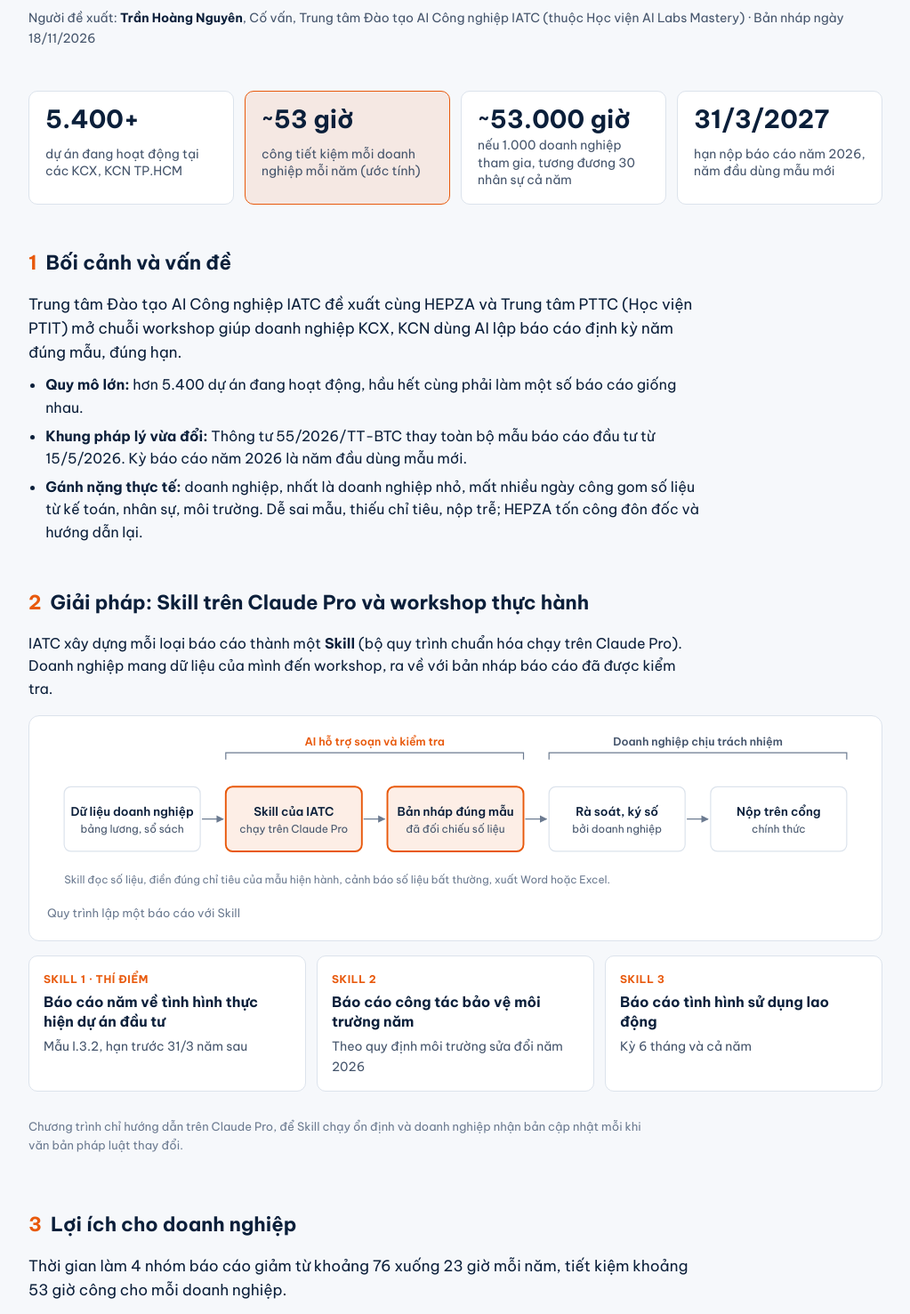
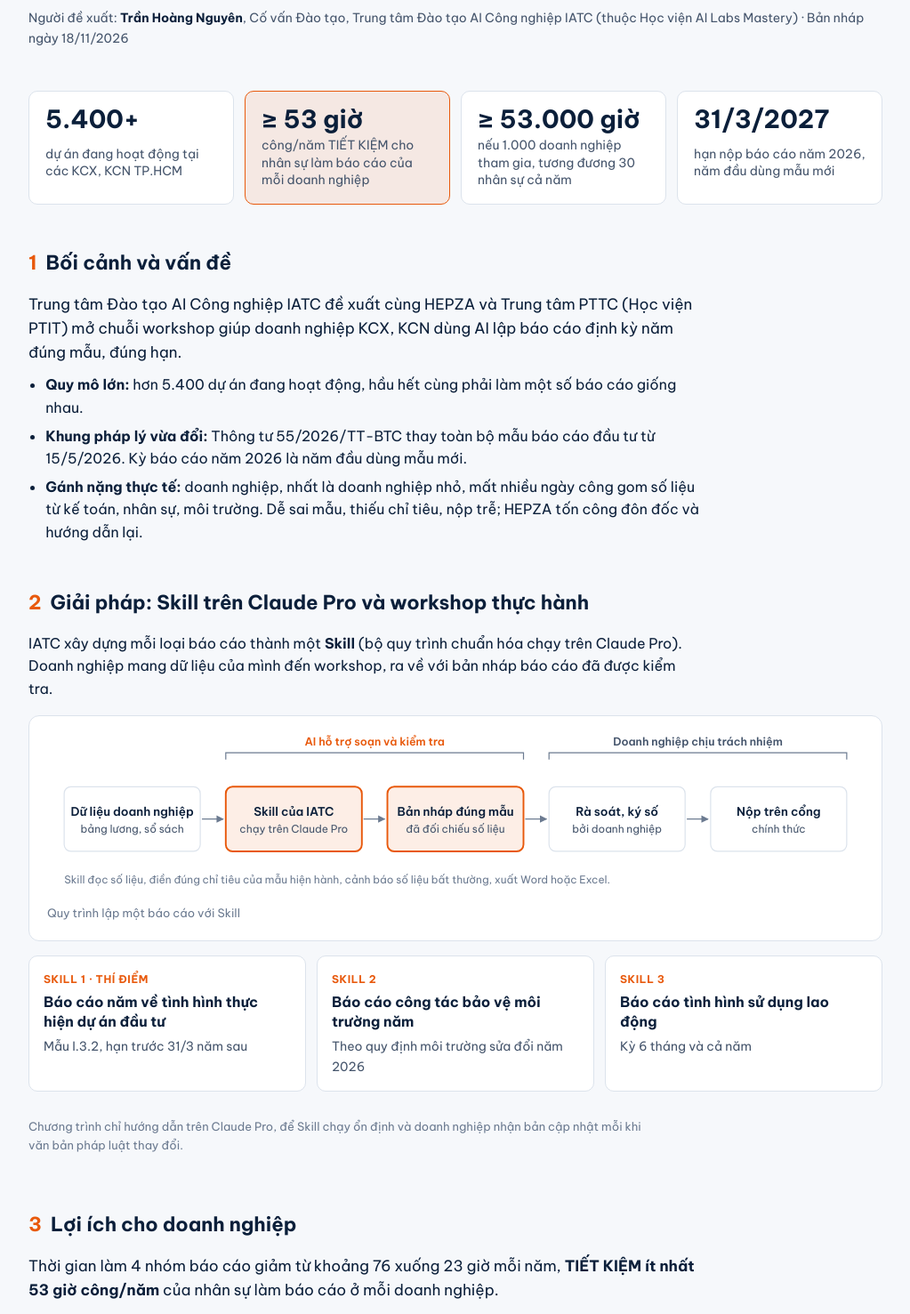
Before and after one commit to iatc18/iatc-hepza-de-xuat, a plain HTML site: page index.html in a window 1280 px wide. Shown: the part 254-1731 px from the top of the page at 89% size, without its empty margins (128-1151 px from the left). Drawn offline with Linux system fonts and the light colour scheme.

Commit message:
Bỏ số tiền và nguồn VCCI; ghi tiết kiệm ít nhất 53 giờ công/năm; chức danh Cố vấn Đào tạo
Co-Authored-By: Claude Opus 5.5 <noreply@anthropic.com>
Claude-Session: https://claude.ai/code/session_01XFaHGt9nxSmZ2yH3cHCEn6

```diff
--- a/index.html
+++ b/index.html
@@ -100,13 +100,13 @@ footer { border-top: 1px solid var(--rule); padding-top: 16px; color: var(--ink-
   <header>
     <div class="eyebrow">Đề xuất hợp tác · HEPZA · PTTC · IATC</div>
     <h1>Ứng dụng AI hỗ trợ doanh nghiệp KCX, KCN lập báo cáo năm</h1>
-    <div class="meta">Người đề xuất: <strong>Trần Hoàng Nguyên</strong>, Cố vấn, Trung tâm Đào tạo AI Công nghiệp IATC (thuộc Học viện AI Labs Mastery) · Bản nháp ngày 18/11/2026</div>
+    <div class="meta">Người đề xuất: <strong>Trần Hoàng Nguyên</strong>, Cố vấn Đào tạo, Trung tâm Đào tạo AI Công nghiệp IATC (thuộc Học viện AI Labs Mastery) · Bản nháp ngày 18/11/2026</div>
   </header>
 
   <div class="stats" aria-label="Số liệu chính">
     <div class="stat"><b>5.400+</b><span>dự án đang hoạt động tại các KCX, KCN TP.HCM</span></div>
-    <div class="stat key"><b>~53 giờ</b><span>công tiết kiệm mỗi doanh nghiệp mỗi năm (ước tính)</span></div>
-    <div class="stat"><b>~53.000 giờ</b><span>nếu 1.000 doanh nghiệp tham gia, tương đương 30 nhân sự cả năm</span></div>
+    <div class="stat key"><b>≥ 53 giờ</b><span>công/năm TIẾT KIỆM cho nhân sự làm báo cáo của mỗi doanh nghiệp</span></div>
+    <div class="stat"><b>≥ 53.000 giờ</b><span>nếu 1.000 doanh nghiệp tham gia, tương đương 30 nhân sự cả năm</span></div>
     <div class="stat"><b>31/3/2027</b><span>hạn nộp báo cáo năm 2026, năm đầu dùng mẫu mới</span></div>
   </div>
 
@@ -175,7 +175,7 @@ footer { border-top: 1px solid var(--rule); padding-top: 16px; color: var(--ink-
 
   <section id="loi-ich">
     <h2><span class="n">3</span>Lợi ích cho doanh nghiệp</h2>
-    <div class="prose"><p class="lead">Thời gian làm 4 nhóm báo cáo giảm từ khoảng 76 xuống 23 giờ mỗi năm, tiết kiệm khoảng 53 giờ công cho mỗi doanh nghiệp.</p></div>
+    <div class="prose"><p class="lead">Thời gian làm 4 nhóm báo cáo giảm từ khoảng 76 xuống 23 giờ mỗi năm, <strong>TIẾT KIỆM ít nhất 53 giờ công/năm</strong> của nhân sự làm báo cáo ở mỗi doanh nghiệp.</p></div>
     <figure>
       <div class="legend"><span><i style="background:var(--s-manual)"></i>Làm thủ công</span><span><i style="background:var(--s-skill)"></i>Có Skill</span></div>
       <div class="scroll"><svg id="chart" viewBox="0 0 960 320" role="img" aria-label="Giờ công mỗi năm theo loại báo cáo, làm thủ công so với có Skill"></svg></div>
@@ -196,10 +196,6 @@ footer { border-top: 1px solid var(--rule); padding-top: 16px; color: var(--ink-
         </div>
       </details>
     </figure>
-    <div class="cost">
-      <div><b>≈ 4,5 triệu đồng</b>giá trị 53 giờ công mỗi năm (lương 15 triệu đồng/tháng, khoảng 85.000 đồng/giờ)</div>
-      <div><b>≈ 5,2 triệu đồng</b>phí Claude Pro gói năm (200 USD, tỷ giá 26.000 đồng/USD); cùng tài khoản dùng được cho việc văn phòng khác</div>
-    </div>
     <div class="prose">
       <ul>
         <li><strong>Giảm rủi ro:</strong> đúng mẫu mới, đủ chỉ tiêu, nộp đúng hạn, hạn chế bị trả hồ sơ hoặc xử phạt hành chính do báo cáo trễ.</li>
@@ -289,14 +285,12 @@ footer { border-top: 1px solid var(--rule); padding-top: 16px; color: var(--ink-
   <section id="nguon">
     <h2>Nguồn</h2>
     <ul class="sources">
-      <li><a href="https://vcci.com.vn/news/doi-thoai-thao-go-kho-khan-cho-doanh-nghiep-trong-cac-khu-cong-nghiep">VCCI: Đối thoại tháo gỡ khó khăn cho doanh nghiệp trong các KCN</a></li>
       <li><a href="https://thuvienphapluat.vn/bieumau/46359/MAU-BAO-CAO-NAM-VE-TINH-HINH-THUC-HIEN-DU-AN-DAU-TU">Mẫu I.3.2 Báo cáo năm về tình hình thực hiện dự án đầu tư (Thông tư 55/2026/TT-BTC)</a></li>
       <li><a href="https://dhtaxlaw.com.vn/mau-bao-cao-tinh-hinh-trien-khai-du-an-dau-tu-moi-nhat-2026?lang=us">Thông tư 55/2026/TT-BTC thay Thông tư 03/2021/TT-BKHĐT từ 15/5/2026</a></li>
-      <li><a href="https://support.claude.com/en/articles/8325606-what-is-the-pro-plan">Anthropic: Gói Claude Pro</a></li>
     </ul>
   </section>
 
-  <footer>Người đề xuất: <strong>Trần Hoàng Nguyên</strong>, Cố vấn, Trung tâm Đào tạo AI Công nghiệp IATC. Tài liệu nội bộ để chỉnh sửa, chưa chính thức.</footer>
+  <footer>Người đề xuất: <strong>Trần Hoàng Nguyên</strong>, Cố vấn Đào tạo, Trung tâm Đào tạo AI Công nghiệp IATC. Tài liệu nội bộ để chỉnh sửa, chưa chính thức.</footer>
 </main>
 <div id="tip" role="tooltip"></div>
 <script>
```
Also changed, not shown: 1 other file.
